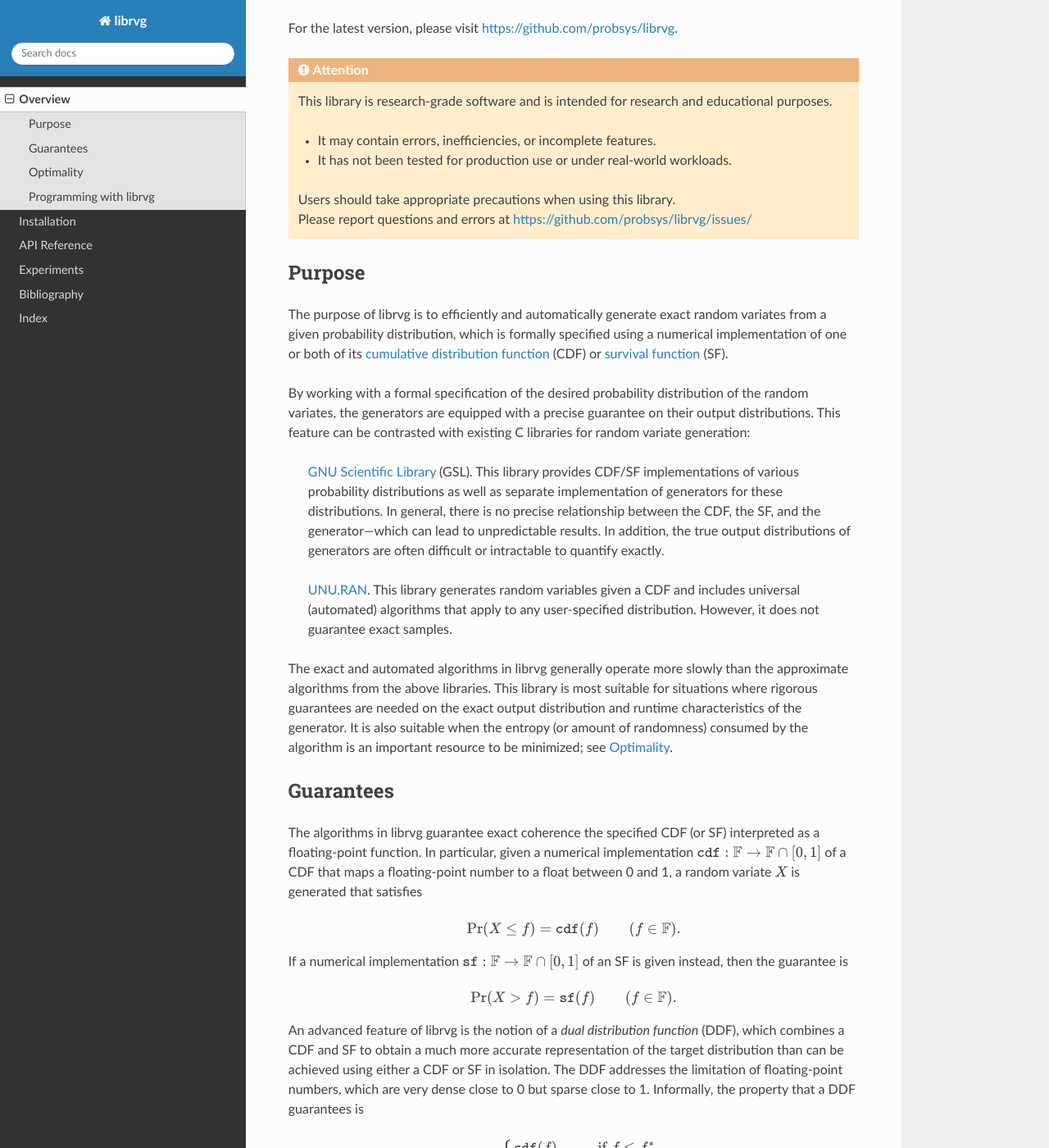
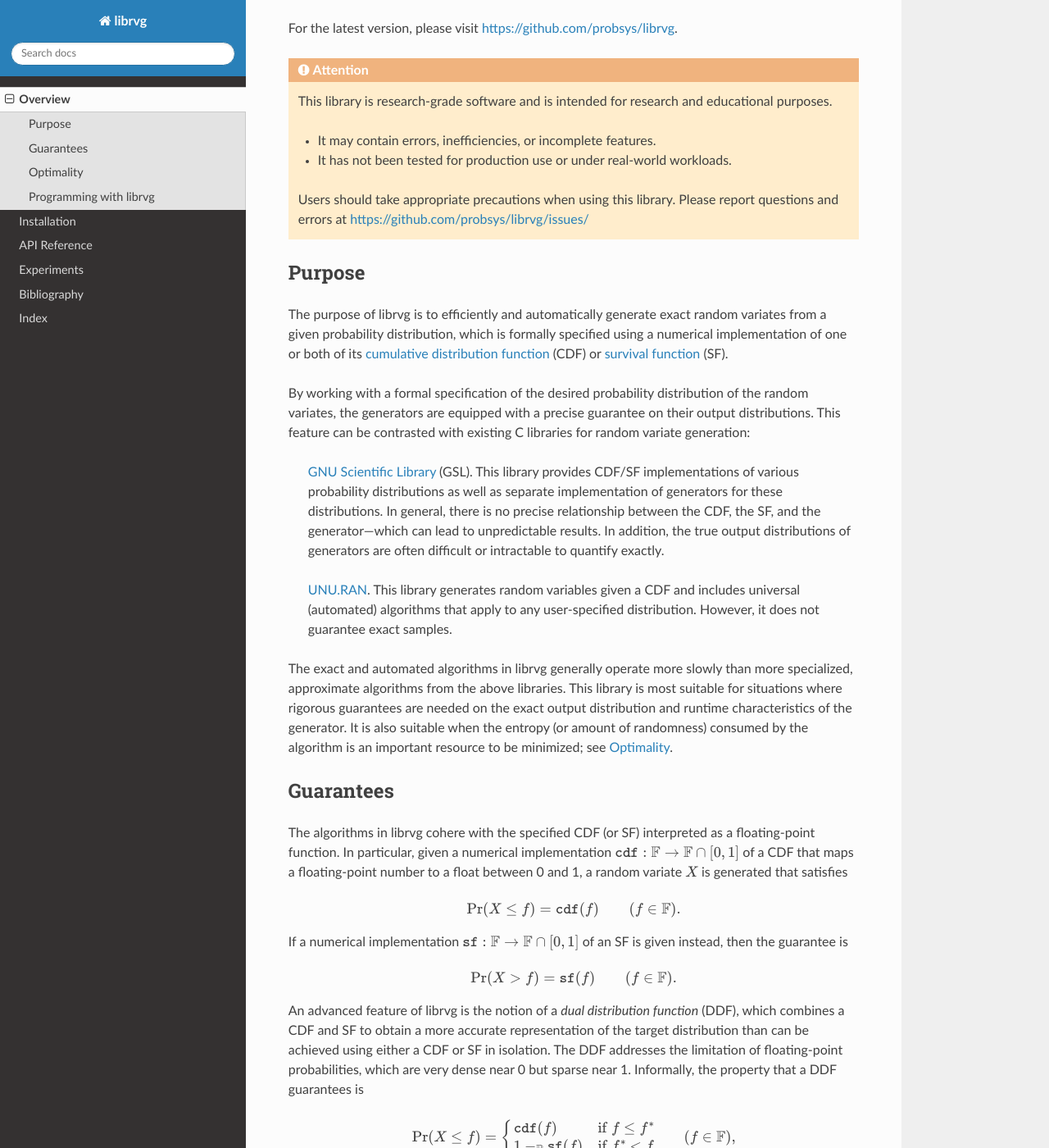
Before and after one commit to probsys/librvg, a Sphinx documentation site: the page built from doc/source/overview.rst, in a window 1280 px wide and 1400 px high, scrolled down 333 px. Shown: the whole window at 82% size. Built offline with Sphinx 7.4.7 and the Read the Docs theme 3.1.0, drawn with Linux system fonts in a browser that asks for light colours; cross-references to code outside the pages are shown as plain code; some of the changed text lies outside the part shown.

Commit message:
Flush doc tyops

```diff
--- a/doc/source/overview.rst
+++ b/doc/source/overview.rst
@@ -20,8 +20,8 @@ For the latest version, please visit https://github.com/probsys/librvg.
    - It may contain errors, inefficiencies, or incomplete features.
    - It has not been tested for production use or under real-world workloads.
 
-   | Users should take appropriate precautions when using this library.
-   | Please report questions and errors at https://github.com/probsys/librvg/issues/
+   Users should take appropriate precautions when using this library.
+   Please report questions and errors at https://github.com/probsys/librvg/issues/
 
 Purpose
 -------
@@ -52,17 +52,17 @@ contrasted with existing C libraries for random variate generation:
    However, it does not guarantee exact samples.
 
 The exact and automated algorithms in librvg generally operate more slowly
-than the approximate algorithms from the above libraries. This library is
-most suitable for situations where rigorous guarantees are needed on the
-exact output distribution and runtime characteristics of the generator. It
-is also suitable when the entropy (or amount of randomness) consumed by the
-algorithm is an important resource to be minimized; see
+than more specialized, approximate algorithms from the above libraries.
+This library is most suitable for situations where rigorous guarantees are
+needed on the exact output distribution and runtime characteristics of the
+generator. It is also suitable when the entropy (or amount of randomness)
+consumed by the algorithm is an important resource to be minimized; see
 :ref:`overview:Optimality`.
 
 Guarantees
 ----------
 
-The algorithms in librvg guarantee exact coherence the specified CDF (or SF)
+The algorithms in librvg cohere with the specified CDF (or SF)
 interpreted as a floating-point function. In particular, given a numerical
 implementation
 :math:`\texttt{cdf}: \mathbb{F} \to \mathbb{F} \cap [0,1]` of a CDF that
@@ -85,12 +85,12 @@ is given instead, then the guarantee is
    \Pr(X > f) = \texttt{sf}(f) && (f \in \mathbb{F}).
    \end{aligned}
 
-An advanced feature of librvg is the notion of a *dual distribution function*
-(DDF), which combines a CDF and SF to obtain a much
-more accurate representation of the target distribution than can be achieved
-using either a CDF or SF in isolation. The DDF addresses the limitation
-of floating-point numbers, which are very dense close to 0 but sparse
-close to 1. Informally, the property that a DDF guarantees is
+An advanced feature of librvg is the notion of a *dual distribution
+function* (DDF), which combines a CDF and SF to obtain a more accurate
+representation of the target distribution than can be achieved using either
+a CDF or SF in isolation. The DDF addresses the limitation of
+floating-point probabilities, which are very dense near 0 but sparse near
+1. Informally, the property that a DDF guarantees is
 
 .. math::
 
@@ -126,7 +126,7 @@ more detailed information the functions.
    :language: C
    :linenos:
 
-The primary function provided by librvg is ``generate_opt``, which takes as
+The primary function provided by librvg is :func:`generate_opt``, which takes as
 input a CDF implementation and a pseudorandom number generator (prng),
 and returns as output an exact random variate drawn from that CDF.
 
```
Also changed, not shown: other parts of doc/source/overview.rst (+1 -1 lines), doc/source/api.rst (+8 -6 lines), readme.md (+1 -1 lines).
